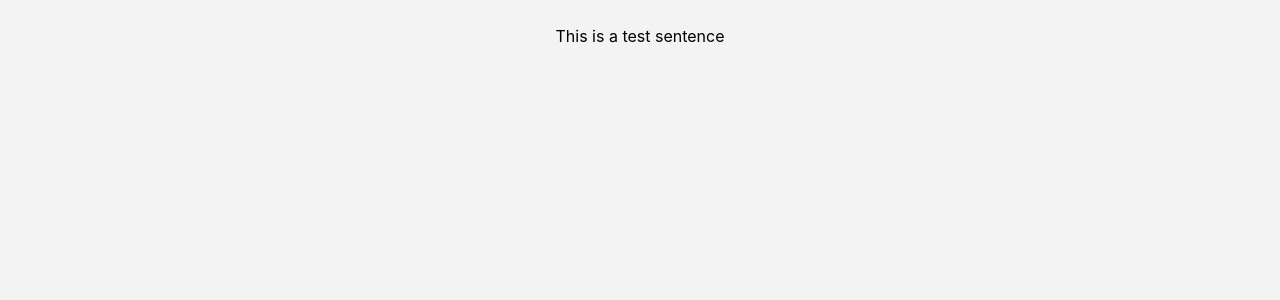
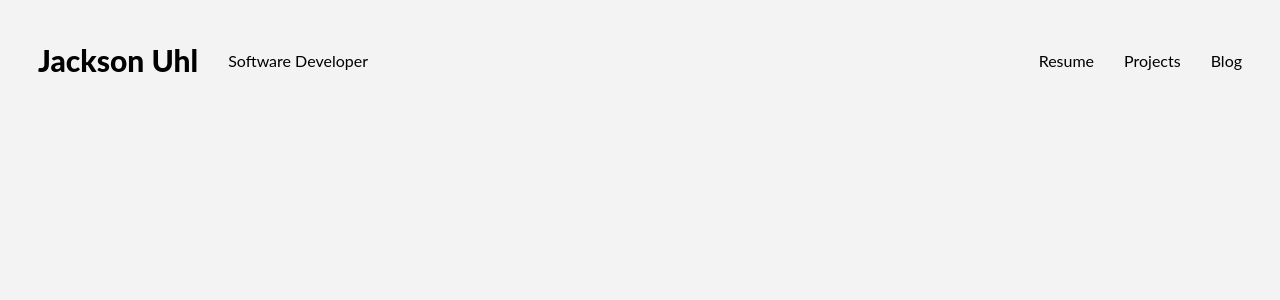
Before and after one commit to JackUhl/Personal_Website, a React (Vite) app: page / in a window 1280 px wide. Shown: the top 300 px of the page. Built offline with nearby package versions, Linux system fonts and the light colour scheme.

Commit message:
Add temp header

```diff
--- a/src/App.tsx
+++ b/src/App.tsx
@@ -1,12 +1,9 @@
-import { flexRow, justifyCenter } from "./styling/shared.module.css";
-import ClassnameJoiner from "./utilities/ClassnameJoiner";
+import Header from "./components/Header/Header";
 
 export default function App() {
-  return (
-    <>
-      <div className={ClassnameJoiner.join([flexRow, justifyCenter])}>
-        <p>This is a test sentence</p>
-      </div>
-    </>
-  )
+    return (
+        <>
+            <Header />
+        </>
+    )
 }
--- /dev/null
+++ b/src/components/Header/Header.module.css
@@ -0,0 +1,12 @@
+.nameTitleBox {
+    margin-left: 30px;
+}
+
+.name {
+    font-size: 30px;
+    font-weight: 800;
+}
+
+.navigationBox {
+    margin-right: 30px;
+}
--- /dev/null
+++ b/src/components/Header/Header.tsx
@@ -0,0 +1,25 @@
+import { alignItemsCenter, columnGap, flexRow, justifyContentBetween} from "../../styling/shared.module.css";
+import ClassnameJoiner from "../../utilities/ClassnameJoiner";
+import { name, nameTitleBox, navigationBox } from "./Header.module.css";
+
+export default function Header() {
+    const navItems = ["Resume", "Projects", "Blog"];
+
+    return (
+        <>
+            <div className={ClassnameJoiner.join([flexRow, justifyContentBetween])}>
+                <div className={ClassnameJoiner.join([flexRow, alignItemsCenter, columnGap, nameTitleBox])}>
+                    <p className={name}>Jackson Uhl</p>
+                    <p>Software Developer</p>
+                </div>
+                <div className={ClassnameJoiner.join([flexRow, alignItemsCenter, columnGap, navigationBox])}>
+                    {navItems.map((navItem, index) => {
+                        return(
+                            <p key={index}>{navItem}</p>
+                        );
+                    })}
+                </div>
+            </div>
+        </>
+    )
+}
--- a/src/main.css
+++ b/src/main.css
@@ -1,5 +1,5 @@
 :root {
-  font-family: Inter, system-ui, Avenir, Helvetica, Arial, sans-serif;
+  font-family: Lato, Helvetica, Arial, Lucida, sans-serif;
   line-height: 1.5;
   font-weight: 400;
 
--- a/src/styling/shared.module.css
+++ b/src/styling/shared.module.css
@@ -16,6 +16,10 @@
     flex-wrap: wrap-reverse;
 }
 
+.flexGap {
+    gap: 30px;
+}
+
 .rowGap {
     row-gap: 30px;
 }
@@ -24,44 +28,34 @@
     column-gap: 30px;
 }
 
-.alignCenter {
+.alignItemsCenter {
     align-items: center;
 }
 
-.alignStart {
+.alignItemsStart {
     align-items: start;
 }
 
-.alignEnd {
+.alignItemsEnd {
     align-items: end;
 }
 
-.justifyAround {
+.justifyContentAround {
     justify-content: space-around;
 }
 
-.justifyCenter {
+.justifyContentCenter {
     justify-content: center;
 }
 
-.justifyStart {
+.justifyContentStart {
     justify-content: start;
 }
 
-.justifyBetween {
+.justifyContentBetween {
     justify-content: space-between;
 }
 
-.justifyEnd {
+.justifyContentEnd {
     justify-content: end;
 }
-
-.centerJustifySelf {
-    display: flex;
-    justify-content: center;
-}
-
-.centerAlignSelf {
-    display: flex;
-    align-self: center;
-}
```
Also changed, not shown: src/styling/shared.module.css.d.ts (deleted, +0 -19 lines), 1 other file (tests, documents, lock files or other folders).
